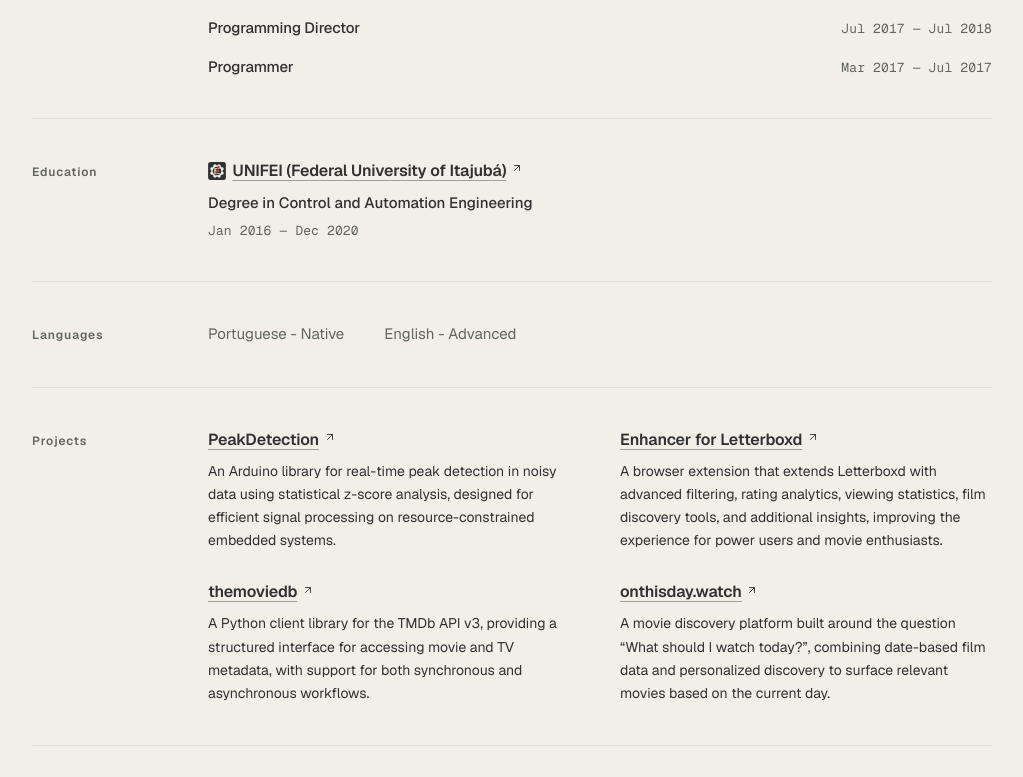
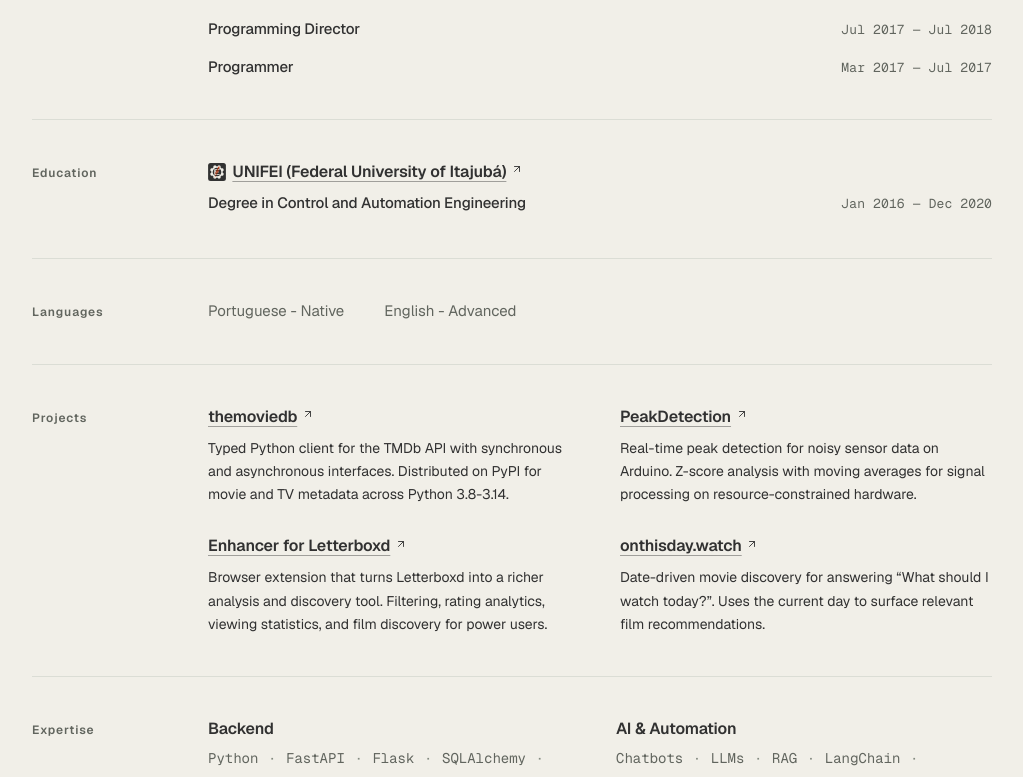
Before and after one commit to leandcesar/cv, a Next.js app: page /en in a window 1280 px wide. Shown: the part 2000-2777 px from the top of the page, without its empty margins (128-1151 px from the left). Built offline with nearby package versions, Linux system fonts and the light colour scheme.

Commit message:
refactor: improve descriptions and skills section layout

```diff
--- a/app/[locale]/page.tsx
+++ b/app/[locale]/page.tsx
@@ -34,6 +34,7 @@
           <div className="hero-copy">
             <h1 id="intro-title">{content.header?.title}</h1>
             <p className="headline">{ui.headline}</p>
+            <p className="specialization">{ui.specialization}</p>
             <div className="hero-actions">
               <ScrollToResume label={content.resumeButton}>
                 {content.resumeButton}<ArrowDown size={17} aria-hidden="true" />
--- a/app/globals.css
+++ b/app/globals.css
@@ -291,6 +291,14 @@
   font-weight: 400;
 }
 
+.specialization {
+  margin-top: .35rem;
+  color: var(--muted-foreground);
+  font-family: Geist Mono, monospace;
+  font-size: .8125rem;
+  letter-spacing: .02em;
+}
+
 .hero {
   display: flex;
   flex-direction: column;
@@ -469,6 +477,10 @@
 .skills-grid .inline-list,
 .period {
   font-family: Geist Mono, monospace;
+}
+
+.skills-grid .inline-list li:not(:last-child)::after {
+  content: "·";
 }
 
 .projects-grid {
@@ -835,9 +847,9 @@
 }
 
 .skill-group h3 {
-  font-size: .875rem;
-  font-weight: 500;
-  margin-bottom: .5rem;
+  font-size: 1rem;
+  font-weight: 600;
+  margin-bottom: .4rem;
 }
 
 .plain-list {
@@ -1200,6 +1212,11 @@
     margin-top: 2mm;
   }
 
+  .specialization {
+    margin-top: 1mm;
+    font-size: 8pt;
+  }
+
   .resume-contact {
     flex-direction: row;
     gap: 1mm 5mm;
--- a/app/manifest.ts
+++ b/app/manifest.ts
@@ -4,7 +4,7 @@
     return {
         name: "Leandro César",
         short_name: "Leandro César",
-        description: "Leandro César — liderança técnica, backend e inteligência artificial.",
+        description: "Leandro César — Tech Lead e Engenheiro.",
         start_url: "/pt",
         display: "standalone",
         background_color: "#faf9f6",
--- a/components/cv.tsx
+++ b/components/cv.tsx
@@ -40,34 +40,31 @@
   </ol>;
 }
 
-function Skills({ section, ui }: { section: Section; ui: UI }) {
-  const skills = section.paragraph.flatMap((paragraph) => paragraph.list ?? []);
-  const groups = [
-    { label: ui.skillDevelopment, matches: (skill: string) => ["Python", "JavaScript", "Golang", "APIs Restful", "GraphQL"].includes(skill) },
-    { label: ui.skillAI, matches: (skill: string) => ["LLM", "Chatbots", "n8n", "LiteLLM", "OpenRouter", "OpenAI", "Gemini", "Make"].includes(skill) },
-    { label: ui.skillData, matches: (skill: string) => ["MariaDB", "MySQL", "Postgres", "Redis", "RabbitMQ", "MongoDB"].includes(skill) },
-  ];
-  const assigned = new Set(groups.flatMap((group) => skills.filter(group.matches)));
+function Skills({ section }: { section: Section }) {
   return <div className="skills-grid">
-    {[...groups.map((group) => ({ label: group.label, skills: skills.filter(group.matches) })),
-    { label: ui.skillCloud, skills: skills.filter((skill) => !assigned.has(skill)) }].map((group) =>
-      <div key={group.label} className="skill-group"><h3>{group.label}</h3>
-        <ul className="inline-list">{group.skills.map((skill) => <li key={skill}>{skill}</li>)}</ul>
-      </div>)}
+    {section.paragraph.map((group) => <article key={group.title} className="skill-group">
+      <h3>{group.title}</h3>
+      {group.list && <ul className="inline-list">{group.list.map((skill) => <li key={skill}>{skill}</li>)}</ul>}
+    </article>)}
   </div>;
 }
 
-function ResumeSection({ section, ui }: { section: Section; ui: UI }) {
+function ResumeSection({ section }: { section: Section }) {
   return <section id={section.id} aria-labelledby={`${section.id}-title`} className="resume-section">
     <h2 id={`${section.id}-title`} className="section-label">{section.section}</h2>
     <div className="section-body">
       {section.id === "experience" ? <Experience section={section} />
-        : section.id === "skills" ? <Skills section={section} ui={ui} />
-          : section.id === "projects" ? <div className="projects-grid">{section.paragraph.map((project) => <Project key={project.title} project={project} />)}</div>
+        : section.id === "skills" ? <Skills section={section} />
+            : section.id === "projects" ? <div className="projects-grid">{section.paragraph.map((project) => <Project key={project.title} project={project} />)}</div>
             : section.paragraph.map((paragraph, index) => <div className="entry" key={paragraph.title ?? index}>
               {paragraph.title && <h3>{paragraph.titleUrl ? <InlineLink href={paragraph.titleUrl} brand={paragraph.brand}>{paragraph.title}</InlineLink> : paragraph.title}</h3>}
-              {paragraph.subtitle && <p className="entry-subtitle">{paragraph.subtitle}</p>}
-              <Period paragraph={paragraph} />
+              {section.id === "education" ? <div className="entry-heading">
+                {paragraph.subtitle && <h4 className="entry-subtitle">{paragraph.subtitle}</h4>}
+                <Period paragraph={paragraph} />
+              </div> : <>
+                {paragraph.subtitle && <p className="entry-subtitle">{paragraph.subtitle}</p>}
+                <Period paragraph={paragraph} />
+              </>}
               {paragraph.description && <p className="description">{paragraph.description}</p>}
               {paragraph.list && <ul className="plain-list">{paragraph.list.map((item) => <li key={item}>{item}</li>)}</ul>}
             </div>)}
@@ -94,7 +91,7 @@
     <nav className="contents-nav no-print" aria-label={ui.contents}>
       {sections.filter((section) => section.id !== "about").map((section) => <a href={`#${section.id}`} key={section.id}>{section.section}</a>)}
     </nav>
-    <div id="cv">{sections.map((section) => <ResumeSection key={section.id} section={section} ui={ui} />)}</div>
+    <div id="cv">{sections.map((section) => <ResumeSection key={section.id} section={section} />)}</div>
     <a href="#top" className="back-top no-print">{ui.backTop} ↑</a>
   </main>;
 }
--- a/lib/site.ts
+++ b/lib/site.ts
@@ -9,7 +9,7 @@
 export async function pageMetadata(locale: Locale): Promise<Metadata> {
   const { ui } = await getContent(locale);
   const path = `/${locale}`;
-  const title = `${personName} — ${locale === "pt" ? "Liderança. Desenvolvimento. IA." : "Leadership. Development. AI."}`;
+  const title = `${personName} — ${locale === "pt" ? "Tech Lead e Engenheiro" : "Tech Lead & Engineer"}`;
   const description = locale === "pt"
     ? `Conheça Leandro César, Líder Técnico na Cloudia. Experiência em backend, inteligência artificial, automações e AWS. Projetos, formação e contato.`
     : `Meet Leandro César, Tech Lead at Cloudia. Experience in backend development, AI, automation and AWS. Projects, education and contact.`;
--- a/locales/en.ts
+++ b/locales/en.ts
@@ -12,7 +12,7 @@
       paragraph: [
         {
           description:
-            "Experienced professional with a strong background in technical leadership, backend development, Artificial Intelligence, and automation. Brings strategic focus to high-performance projects through efficient system integration, process optimization, and infrastructure management. Highly analytical, results-driven, and organized, with proven ability to build teams, standardize workflows, and deliver high-quality outcomes.",
+            "I'm a Tech Lead and backend engineer. I lead teams without stepping away from implementation. I work with AI, automation, and systems for conversational applications, from architecture to production. I especially enjoy reducing costs and optimizing performance — curious, considering I chose Python as my main language.",
         },
       ],
     },
@@ -31,7 +31,7 @@
           subtitle: "Tech Lead",
           titleUrl: "https://www.cloudia.com.br/",
           description:
-            "Leads a team of 6 developers, managing priorities, delivery, and technical execution while contributing to product and architecture decisions. Hands-on development of an AI-powered chatbot for WhatsApp, Facebook, and Instagram, integrated with 30+ scheduling APIs. Owns AWS infrastructure, CI/CD, automations, internal tools, code quality, observability, and performance optimization.",
+            "I lead a team of 6 developers, managing priorities, delivery, and technical execution while contributing to product and architecture decisions. I develop an AI-powered chatbot for WhatsApp, Facebook, and Instagram, integrated with 30+ scheduling APIs. I own AWS infrastructure, CI/CD, automations, internal tools, code quality, observability, and performance optimization.",
           period: "Feb 2022 - Present",
           startDate: "2022-02",
         },
@@ -123,31 +123,28 @@
       section: "Projects",
       paragraph: [
         {
+          title: "themoviedb",
+          brand: "themoviedb",
+          titleUrl: "https://pypi.org/project/themoviedb",
+          description: "Typed Python client for the TMDb API with synchronous and asynchronous interfaces. Distributed on PyPI for movie and TV metadata across Python 3.8-3.14.",
+        },
+        {
           title: "PeakDetection",
           brand: "peak-detection",
           titleUrl: "https://github.com/leandcesar/PeakDetection",
-          description:
-            "An Arduino library for real-time peak detection in noisy data using statistical z-score analysis, designed for efficient signal processing on resource-constrained embedded systems.",
+          description: "Real-time peak detection for noisy sensor data on Arduino. Z-score analysis with moving averages for signal processing on resource-constrained hardware.",
         },
         {
           title: "Enhancer for Letterboxd",
           brand: "enhancer-for-letterboxd",
           titleUrl: "https://enhancer-for-letterboxd.vercel.app/",
-          description:
-            "A browser extension that extends Letterboxd with advanced filtering, rating analytics, viewing statistics, film discovery tools, and additional insights, improving the experience for power users and movie enthusiasts.",
-        },
-        {
-          title: "themoviedb",
-          brand: "themoviedb",
-          titleUrl: "https://pypi.org/project/themoviedb",
-          description:
-            "A Python client library for the TMDb API v3, providing a structured interface for accessing movie and TV metadata, with support for both synchronous and asynchronous workflows.",
+          description: "Browser extension that turns Letterboxd into a richer analysis and discovery tool. Filtering, rating analytics, viewing statistics, and film discovery for power users.",
         },
         {
           title: "onthisday.watch",
           brand: "onthisday-watch",
           titleUrl: "https://onthisday.watch/",
-          description: "A movie discovery platform built around the question “What should I watch today?”, combining date-based film data and personalized discovery to surface relevant movies based on the current day.",
+          description: "Date-driven movie discovery for answering “What should I watch today?”. Uses the current day to surface relevant film recommendations.",
         },
       ],
     },
@@ -173,38 +170,53 @@
     },
     {
       id: "skills",
-      section: "Skills",
+      section: "Expertise",
       paragraph: [
         {
+          title: "Backend",
           list: [
-            "LLM",
-            "Chatbots",
             "Python",
+            "FastAPI",
+            "Flask",
+            "SQLAlchemy",
+            "REST",
+            "GraphQL",
             "JavaScript",
             "Golang",
+          ],
+        },
+        {
+          title: "AI & Automation",
+          list: [
+            "Chatbots",
+            "LLMs",
+            "RAG",
+            "LangChain",
+            "LiteLLM",
+            "OpenRouter",
+            "n8n",
+            "Make",
+          ],
+        },
+        {
+          title: "Cloud & Infrastructure",
+          list: [
+            "AWS (ECS, EC2, Lambda, RDS, S3, SQS)",
+            "Docker",
             "Git",
+            "GitHub Actions",
             "CI/CD",
-            "AWS RDS",
-            "AWS ECS",
-            "AWS EC2",
-            "AWS Lambda",
-            "AWS CloudWatch",
-            "AWS S3",
-            "AWS SQS",
+          ],
+        },
+        {
+          title: "Data & Messaging",
+          list: [
             "MariaDB",
             "MySQL",
-            "Postgres",
+            "PostgreSQL",
             "Redis",
-            "n8n",
             "RabbitMQ",
-            "LiteLLM",
-            "OpenRouter",
-            "OpenAI",
-            "Gemini",
-            "Make",
-            "APIs Restful",
-            "GraphQL",
-            "Docker",
+            "AmazonMQ",
             "MongoDB",
           ],
         },
@@ -304,7 +316,8 @@
     navigationGroup: "Navigation",
     settingsGroup: "Appearance and language",
     profilesGroup: "Contact and profiles",
-    headline: "Leadership. Development. AI.",
+    headline: "Tech Lead & Engineer",
+    specialization: "Backend · AI · Automation",
     source: "Source code",
     photo: "Enlarge photo of Leandro César",
     photoTitle: "Photo of Leandro César",
@@ -315,10 +328,6 @@
     emailCopyError: "Unable to copy email",
     contents: "In this resume",
     backTop: "Back to top",
-    skillDevelopment: "Development",
-    skillAI: "AI and automation",
-    skillCloud: "Infrastructure and delivery",
-    skillData: "Data and messaging",
   },
 };
 
--- a/locales/pt.ts
+++ b/locales/pt.ts
@@ -12,7 +12,7 @@
       paragraph: [
         {
           description:
-            "Profissional experiente com sólida atuação em liderança técnica, desenvolvimento backend, inteligência artificial e automações. Conduz projetos de alta performance com foco estratégico, integrando sistemas de forma eficiente, otimizando processos e gerenciando infraestrutura. Perfil analítico, orientado a resultados e organizado, com comprovada habilidade em formar equipes, padronizar fluxos de trabalho e garantir entregas de alta qualidade.",
+            "Sou Tech Lead e engenheiro backend. Lidero equipes sem me afastar da implementação. Trabalho com IA, automações e sistemas para aplicações conversacionais, da arquitetura à produção. Gosto especialmente de reduzir custos e otimizar performance — curioso já que escolhi Python como linguagem principal.",
         },
       ],
     },
@@ -31,7 +31,7 @@
           subtitle: "Tech Lead",
           titleUrl: "https://www.cloudia.com.br/",
           description:
-            "Lidera 6 desenvolvedores, gerenciando prioridades, entregas e execução técnica, além de contribuir para decisões de produto e arquitetura. Desenvolve chatbot com IA para WhatsApp, Facebook e Instagram, integrado a 30+ APIs de agendamento. Responsável por AWS, CI/CD, automações, ferramentas internas, qualidade, observabilidade e performance.",
+            "Lidero uma equipe de 6 desenvolvedores, gerenciando prioridades, entregas e execução técnica, além de contribuir para decisões de produto e arquitetura. Desenvolvo um chatbot com IA para WhatsApp, Facebook e Instagram, integrado a mais de 30 APIs de agendamento. Sou responsável pela infraestrutura AWS, CI/CD, automações, ferramentas internas, qualidade de código, observabilidade e otimização de performance.",
           period: "Fev de 2022 - Presente",
           startDate: "2022-02",
         },
@@ -123,31 +123,28 @@
       section: "Projetos",
       paragraph: [
         {
+          title: "themoviedb",
+          brand: "themoviedb",
+          titleUrl: "https://pypi.org/project/themoviedb",
+          description: "Cliente Python tipado para a API do TMDb, com interfaces síncrona e assíncrona. Distribuído pelo PyPI para dados de filmes e séries em Python 3.8-3.14.",
+        },
+        {
           title: "PeakDetection",
           brand: "peak-detection",
           titleUrl: "https://github.com/leandcesar/PeakDetection",
-          description:
-            "Uma biblioteca de Arduino para detecção de picos em tempo real em dados, utilizando análise estatística baseada em z-score e otimizada para processamento em sistemas embarcados com recursos limitados.",
+          description: "Detecção de picos em tempo real para dados no Arduino. Análise por z-score e médias móveis para processamento de sinais em hardware limitado.",
         },
         {
           title: "Enhancer for Letterboxd",
           brand: "enhancer-for-letterboxd",
           titleUrl: "https://enhancer-for-letterboxd.vercel.app/",
-          description:
-            "Uma extensão de navegador que amplia o Letterboxd com filtros avançados, análises de avaliações, estatísticas de filmes, ferramentas de descoberta e outros recursos para usuários avançados e cinéfilos.",
-        },
-        {
-          title: "themoviedb",
-          brand: "themoviedb",
-          titleUrl: "https://pypi.org/project/themoviedb",
-          description:
-            "Uma biblioteca cliente em Python para a API v3 do TMDb, que oferece uma interface estruturada para acesso a dados de filmes e séries, com suporte a operações síncronas e assíncronas.",
+          description: "Extensão que transforma o Letterboxd em uma ferramenta de análise e descoberta. Filtros, avaliações, estatísticas e descoberta de filmes.",
         },
         {
           title: "onthisday.watch",
           brand: "onthisday-watch",
           titleUrl: "https://onthisday.watch/",
-          description: "Uma plataforma de descoberta de filmes baseada na pergunta “O que devo assistir hoje?”, que combina dados relacionados à data com recursos de descoberta para recomendar filmes relevantes para cada dia.",
+          description: "Descoberta de filmes orientada pela data para responder “O que devo assistir hoje?”. Usa o dia atual para destacar recomendações relevantes de filmes.",
         },
       ],
     },
@@ -173,38 +170,53 @@
     },
     {
       id: "skills",
-      section: "Habilidades",
+      section: "Especialidades",
       paragraph: [
         {
+          title: "Backend",
           list: [
-            "LLM",
-            "Chatbots",
             "Python",
+            "FastAPI",
+            "Flask",
+            "SQLAlchemy",
+            "REST",
+            "GraphQL",
             "JavaScript",
             "Golang",
+          ],
+        },
+        {
+          title: "IA e Automações",
+          list: [
+            "Chatbots",
+            "LLMs",
+            "RAG",
+            "LangChain",
+            "LiteLLM",
+            "OpenRouter",
+            "n8n",
+            "Make",
+          ],
+        },
+        {
+          title: "Cloud e Infraestrutura",
+          list: [
+            "AWS (ECS, EC2, Lambda, RDS, S3, SQS)",
+            "Docker",
             "Git",
+            "GitHub Actions",
             "CI/CD",
-            "AWS RDS",
-            "AWS ECS",
-            "AWS EC2",
-            "AWS Lambda",
-            "AWS CloudWatch",
-            "AWS S3",
-            "AWS SQS",
+          ],
+        },
+        {
+          title: "Dados e Mensageria",
+          list: [
             "MariaDB",
             "MySQL",
-            "Postgres",
+            "PostgreSQL",
             "Redis",
-            "n8n",
             "RabbitMQ",
-            "LiteLLM",
-            "OpenRouter",
-            "OpenAI",
-            "Gemini",
-            "Make",
-            "APIs Restful",
-            "GraphQL",
-            "Docker",
+            "AmazonMQ",
             "MongoDB",
           ],
         },
@@ -304,7 +316,8 @@
     navigationGroup: "Navegação",
     settingsGroup: "Aparência e idioma",
     profilesGroup: "Contato e perfis",
-    headline: "Liderança. Desenvolvimento. IA.",
+    headline: "Tech Lead e Engenheiro",
+    specialization: "Backend · IA · Automações",
     source: "Código fonte",
     photo: "Ampliar foto de Leandro César",
     photoTitle: "Foto de Leandro César",
@@ -315,10 +328,6 @@
     emailCopyError: "Não foi possível copiar o e-mail",
     contents: "Neste currículo",
     backTop: "Voltar ao topo",
-    skillDevelopment: "Desenvolvimento",
-    skillAI: "IA e automações",
-    skillCloud: "Infraestrutura e entrega",
-    skillData: "Dados e mensageria",
   },
 };
 
--- a/types/content.ts
+++ b/types/content.ts
@@ -31,6 +31,7 @@
   settingsGroup: string;
   profilesGroup: string;
   headline: string;
+  specialization: string;
   source: string;
   photo: string;
   photoTitle: string;
@@ -41,10 +42,6 @@
   emailCopyError: string;
   contents: string;
   backTop: string;
-  skillDevelopment: string;
-  skillAI: string;
-  skillCloud: string;
-  skillData: string;
 }
 
 export interface LocalizedContent extends Content {
```
